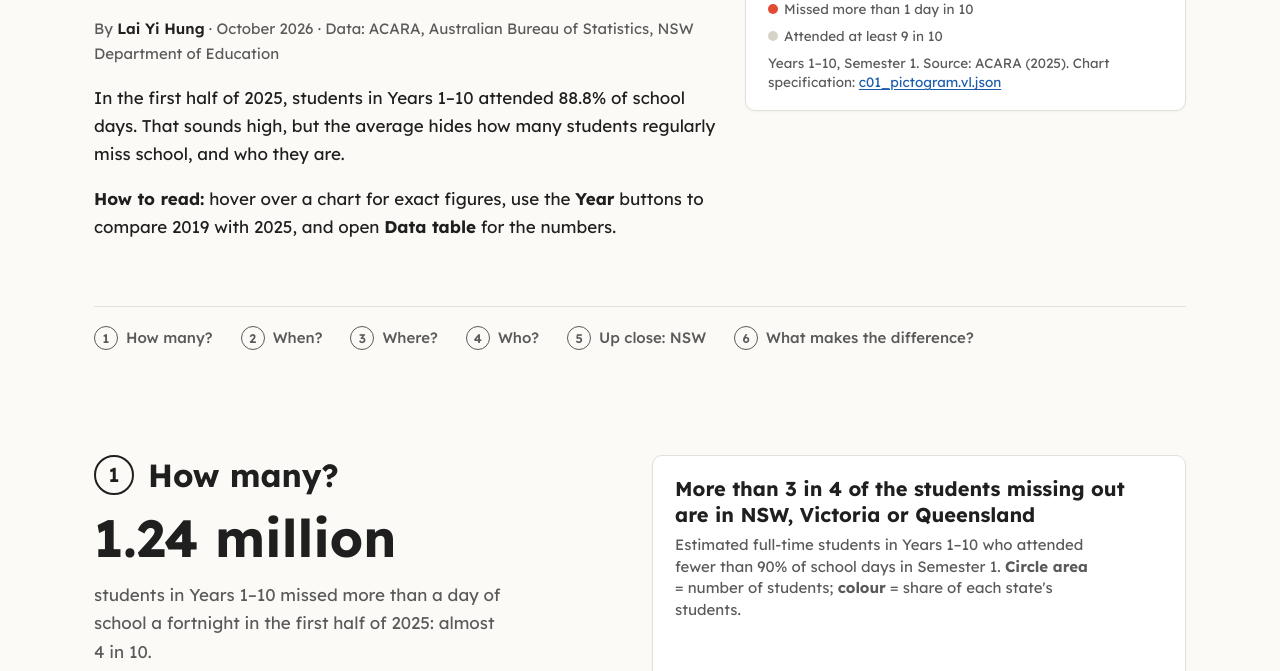
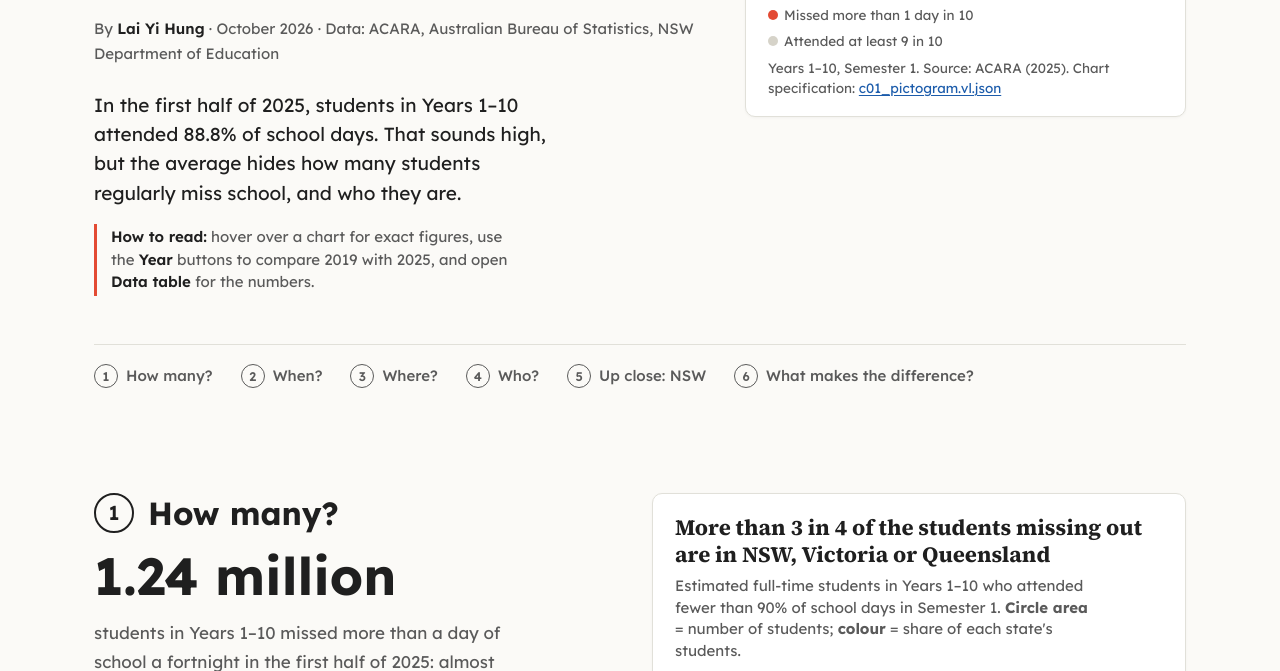
Before and after one commit to noobdev1169/FIT3179-A2, a plain HTML site: page index.html in a window 1280 px wide. Shown: the part 253-924 px from the top of the page. Drawn offline with Linux system fonts and the light colour scheme; a script that the page names is missing; a web font is replaced by a local one.

Commit message:
Add files via upload

```diff
--- a/css/style.css
+++ b/css/style.css
@@ -28,6 +28,7 @@
   /* Type */
   --font-body: "Lexend", system-ui, -apple-system, "Segoe UI", sans-serif;
   --font-hand: "Edu NSW ACT Foundation", "Lexend", cursive;
+  --font-serif: "Source Serif 4", Georgia, "Times New Roman", serif;
 
   --gutter: 24px;
 }
@@ -103,11 +104,28 @@ a:hover { color: #104281; }
 .byline strong { color: var(--ink); font-weight: 600; }
 
 /* Hero: title block on the left, opening pictogram on the right */
+.hero-lede {
+  max-width: 40ch;
+  margin: 24px 0 0;
+  font-size: 19px;
+  line-height: 1.55;
+  color: var(--ink);
+}
+.hero-hint {
+  max-width: 46ch;
+  margin: 16px 0 0;
+  padding: 2px 0 2px 14px;
+  border-left: 3px solid var(--abs-4);
+  font-size: 15px;
+  line-height: 1.5;
+  color: var(--ink-2);
+}
+.hero-hint strong { color: var(--ink); font-weight: 600; }
 .hero-grid { align-items: start; }
 .hero-figure { margin: 6px 0 0; }
 .hero-figure-title {
   margin: 0 0 10px;
-  font-size: 16px;
+  font-size: 18px;
   line-height: 1.4;
   font-weight: 700;
   color: var(--ink);
@@ -337,10 +355,17 @@ a:hover { color: #104281; }
 @media (max-width: 900px) {
   .pair > .chart + .chart { margin-top: 48px; }
 }
+/* Chart titles: a serif, so the headline finding of each chart stands apart from the
+   sans-serif labels, notes and body text. */
+.chart-title,
+.hero-figure-title {
+  font-family: var(--font-serif);
+  letter-spacing: 0;
+}
 .chart-title {
   margin: 0 0 6px;
-  font-size: 20px;
-  line-height: 1.3;
+  font-size: 22px;
+  line-height: 1.25;
   font-weight: 700;
 }
 .chart-sub {
```
